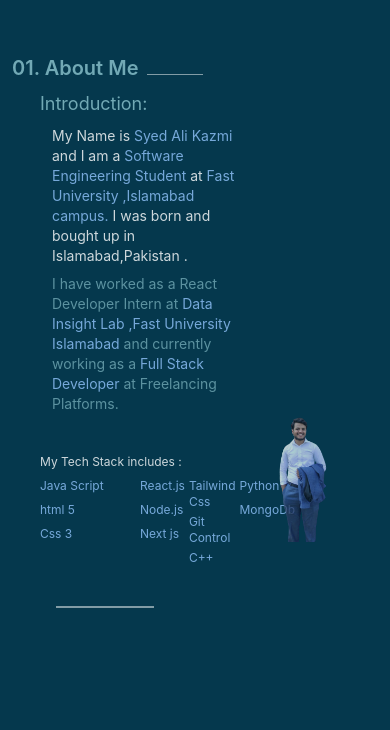
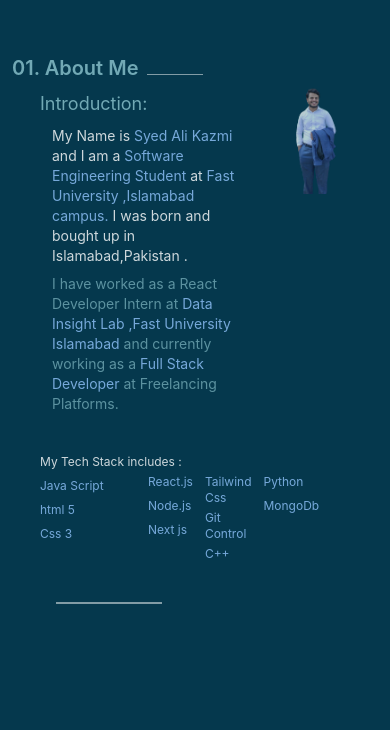
Before and after one commit to thealikazmi/portfolio-site, a React (Create React App) app: page / in a window 390 px wide. Shown: the part 894-1624 px from the top of the page. Built offline with nearby package versions, Linux system fonts and the light colour scheme.

Commit message:
corrections

```diff
--- a/src/components/About.js
+++ b/src/components/About.js
@@ -4,8 +4,11 @@ import alipic from "./pic.png";
 export default function Aboutus() {
   return (
     <>
-      <div id="about" className=" h-screen flex  background  "
-       style={{backgroundImage:`${alipic}`}}>
+      <div
+        id="about"
+        className=" h-screen flex  background  "
+        style={{ backgroundImage: `${alipic}` }}
+      >
         <div>
           <div className="flex mt-10 ml-3 sm:ml-10 items-center">
             <div
@@ -49,9 +52,9 @@ export default function Aboutus() {
                   <span className="text-blue-300">Full Stack Developer </span>{" "}
                   at Freelancing Platforms.
                 </p>
-                <p className="text-xs sm:text-lg text-white  mt-10 sm:ml-20 opacity-80 sm:w-96">
+                <p className="text-xs sm:text-lg text-white mt-10 sm:ml-20 opacity-80 sm:w-96">
                   My Tech Stack includes :
-                  <span className="flex space-x-1 sm:space-x-6">
+                  <span className="flex space-x-3 sm:space-x-6 space-y-1 sm:space-y-2">
                     <ul className="space-y-2 w-fit mt-2 text-blue-300">
                       <li className="w-24 transition duration-500 ease-in-out transform hover:-translate-y-1 hover:scale-110">
                         Java Script{" "}
@@ -92,7 +95,7 @@ export default function Aboutus() {
                       <li className="w-fit sm:w-24 transition duration-500 ease-in-out transform hover:-translate-y-1 hover:scale-110">
                         MongoDb{" "}
                       </li>
-                    </ul>
+                    </ul>{" "}
                   </span>
                 </p>
               </li>
@@ -100,7 +103,7 @@ export default function Aboutus() {
           </div>
           <div className=" border-b-2 border-white mt-10 w-1/3 sm:w-1/2  ml-14 sm:ml-96   opacity-50"></div>
         </div>
-        <div className="flex  items-center   -ml-16 sm:ml-0 sm:h-screen sm:items-end   opacity-75">
+        <div className="flex  items-start   -ml-16 sm:ml-0 sm:h-screen sm:items-end   opacity-75">
           <img className="  " src={alipic} alt="aa" />
         </div>
       </div>
```
